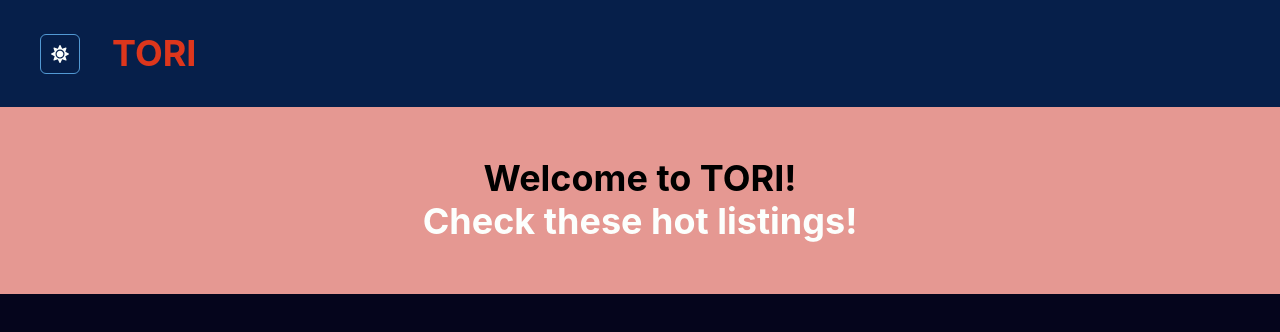
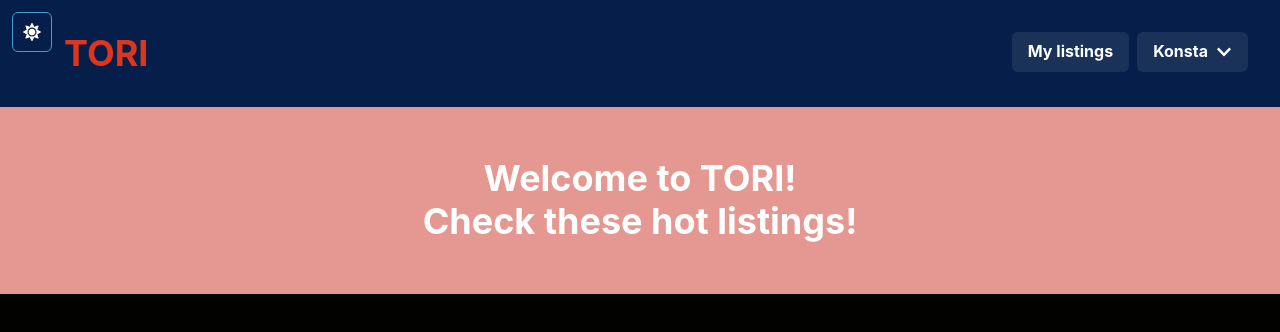
Before and after one commit to laurilako/itori, a React (Create React App) app: page /home in a window 1280 px wide. Shown: the top 332 px of the page. Built offline with nearby package versions, Linux system fonts and the light colour scheme.

Commit message:
fix colors, implement some front for log out & listing on header

```diff
--- a/src/App.js
+++ b/src/App.js
@@ -1,7 +1,6 @@
 import React from 'react';
 import {
   ChakraProvider,
-  Flex
 } from '@chakra-ui/react';
 import theme from './config/theme';
 import Empty from './components/Pages/Empty';
@@ -13,9 +12,9 @@
   return (
     <ChakraProvider theme={theme}>
       <Routes>
+        <Route exact path='/home' element={<Home />} />
+        <Route exact path='/login' element={<Login />} />
         <Route exact path='/' element={<Empty />} />
-        <Route exact path='/login' element={<Login />} />
-        <Route exact path='/home' element={<Home />} />
       </Routes>
     </ChakraProvider>
   );
--- a/src/components/ColorModeSwitcher.js
+++ b/src/components/ColorModeSwitcher.js
@@ -13,7 +13,7 @@
       fontSize="lg"
       aria-label={`Switch to ${text} mode`}
       variant="outline"
-      color="current"
+      color="white"
       colorScheme={"#C4C4C4"}
       marginLeft="2"
       onClick={toggleColorMode}
--- a/src/components/Header.js
+++ b/src/components/Header.js
@@ -1,8 +1,16 @@
 import React from "react";
 import {
     Flex,
-    Heading
+    Heading,
+    Text,
+    Button,
+    Box,
+    Menu,
+    MenuButton,
+    MenuList,
+    MenuItem
 } from "@chakra-ui/react";
+import { FaChevronDown } from "react-icons/fa";
 import { ColorModeSwitcher } from './ColorModeSwitcher';
 import { HashLink } from 'react-router-hash-link';
 
@@ -11,21 +19,39 @@
     <Flex
         w='100%'
         align='flex-start'
-        wrap='wrap'
         p='8'
         bg='#061F4A'>
-        <Flex align={"center"}>
-            <ColorModeSwitcher mr='8'/>
+        <ColorModeSwitcher mt='-5' mr='3' ml='-5'/>
+        <Flex>
             <HashLink smooth to="/home">
                 <Heading color='#DD361C'>
                     TORI
                 </Heading>
             </HashLink>
         </Flex>
+        <Flex align='center' justify='flex-end' w='100%'>
+        {/* User info to here */}
+            <Flex>
+                <HashLink smooth to="/listings">
+                    <Button>
+                        My listings
+                    </Button>
+                </HashLink>
+            </Flex>
 
+            <Flex ml='2'>
+                <Menu>
+                    <MenuButton as={Button} rightIcon={<FaChevronDown />}>
+                        {/* Logged in user here */}
+                        Konsta
+                    </MenuButton>
+                    <MenuList>
+                        <MenuItem>Log out</MenuItem>
+                    </MenuList>
+                </Menu>
+            </Flex>
+        </Flex>
         {/* Search bar to here */}
-
-        {/* User info to here */}
     </Flex>
     )
 }
--- a/src/components/Pages/Home.js
+++ b/src/components/Pages/Home.js
@@ -11,7 +11,7 @@
         <>
             <Header />
             <Flex flexDir='column' align={"center"} p='50' w='100%' bg='#E59892'>
-                <Heading as='h1' color='black'>
+                <Heading as='h1' color='current'>
                     Welcome to TORI!
                 </Heading>
                 <Heading as='h2'>
--- a/src/components/Pages/Login.js
+++ b/src/components/Pages/Login.js
@@ -2,7 +2,6 @@
 
 function Login(){
 
-
 }
 
 export default Login
--- a/src/config/theme.js
+++ b/src/config/theme.js
@@ -12,8 +12,8 @@
 const styles = {
   global: props => ({
     body: {
-      color: mode('#EEEEEE', '#FCFFFD')(props),
-      bg: mode('#EEEEEE', '#05051c')(props),
+      color: mode('#black', '#FCFFFD')(props),
+      bg: mode('#EEEEEE', '#020300')(props),
     },
   }),
 };
@@ -40,7 +40,7 @@
         boxShadow: '0 0 2px 2px #046b99',
       },
       outline: props => ({
-        borderColor: props.colorMode === 'dark' ? '#5299D3' : '',
+        borderColor: props.colorMode === 'dark' ? '#5299D3' : '#5299D3',
       }),
     },
   },
```
Also changed, not shown: src/components/Pages/Mylistings.js (added, +8 -0 lines).
